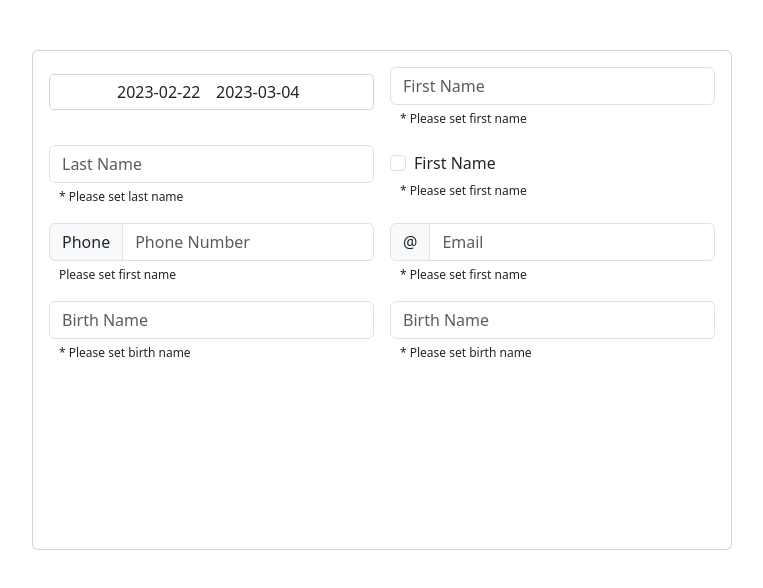
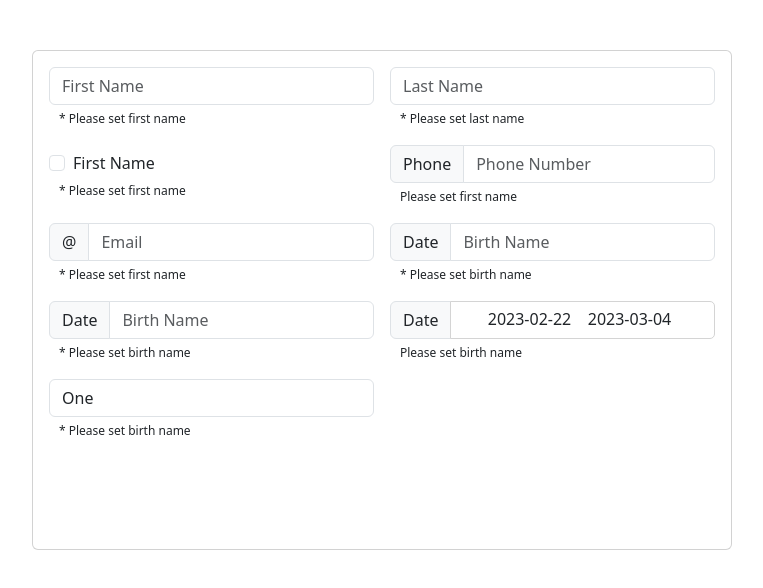
Before and after one commit to TechCodingDeveloper/form-generator, an Angular app: page / in a window 1280 px wide. Shown: the top 588 px of the page, without its empty margins (258-1021 px from the left). Built offline with nearby package versions, Linux system fonts and the light colour scheme.

Commit message:
Add List Input

```diff
--- a/src/app/app.component.ts
+++ b/src/app/app.component.ts
@@ -33,7 +33,6 @@ export class AppComponent {
     this.Inputs = new Array<InputModel<CustomerForm>>();
 
     this.Inputs.push(
-      {Name:x=>x.BirthDay,Title:"Birth Name",Description:"Please set birth name",Format: InputType.DatePeriod } as InputModel<CustomerForm>,
       {Name:x=>x.FirstName,Title:"First Name",Description:"Please set first name",Format: InputType.Text,Validations: [Validators.required,Validators.minLength(10)]  } as InputModel<CustomerForm>,
       {Name:x=>x.LastName,Title:"Last Name",Description:"Please set last name",Format: InputType.Text } as InputModel<CustomerForm>,
       {Name:x=>x.IsSingle,Title:"First Name",Description:"Please set first name",Format: InputType.CheckBox } as InputModel<CustomerForm>,
@@ -41,6 +40,14 @@ export class AppComponent {
       {Name:x=>x.Email,Title:"Email",Description:"Please set first name",Format: InputType.Email} as InputModel<CustomerForm>,
       {Name:x=>x.BirthDay,Title:"Birth Name",Description:"Please set birth name",Format: InputType.Date } as InputModel<CustomerForm>,
       {Name:x=>x.BirthDay,Title:"Birth Name",Description:"Please set birth name",Format: InputType.Date } as InputModel<CustomerForm>,
+      {Name:x=>x.BirthDay,Title:"Birth Name",Description:"Please set birth name",Format: InputType.DatePeriod } as InputModel<CustomerForm>,
+      {Name:x=>x.BirthDay,Title:"Birth Name",Description:"Please set birth name",Format: InputType.List,
+        Child:[
+          {Name:x=>x.BirthDay,Title:"One",Format: InputType.Text },
+          {Name:x=>x.BirthDay,Title:"Two",Format: InputType.Text },
+          {Name:x=>x.BirthDay,Title:"Three",Format: InputType.Text }
+        ] as Array<InputModel<CustomerForm>> } as InputModel<CustomerForm>,
+
 
     );
 
--- a/src/app/component/form-generation/form-generation.component.html
+++ b/src/app/component/form-generation/form-generation.component.html
@@ -54,9 +54,11 @@
         <div [innerHTML]="ShowErrors(item.FormControl)"></div>
       </div>
 
-      <div *ngIf="item.Format ==8" style="margin-top: -7%" >
-        <div class="DatePriod input-group" >
-          <div >
+      <div *ngIf="item.Format ==8">
+        <div class="input-group">
+          <span class="input-group-text">Date</span>
+          <div class="DatePriod">
+            <div>
               <div class="dp-hidden position-absolute">
                 <div class="input-group">
                   <input
@@ -97,7 +99,7 @@
                 />
               </div>
             </div>
-          <div >
+            <div>
               <div class="input-group">
                 <input
                   #dpToDate
@@ -112,15 +114,34 @@
             </div>
           </div>
         </div>
+        <span class="description" *ngIf="item.Description" [innerHTML]="item.Description">* </span>
+      </div>
 
       <div class="form-group field" *ngIf="item.Format == 4">
-        <input type="text" (click)="d.toggle()" 	ngbDatepicker #d="ngbDatepicker" [formControl]="item.FormControl" class="form-control" placeholder="{{item.Title}}"
-               name="Name" />
+        <div class="input-group">
+          <span class="input-group-text">Date</span>
+          <input type="text" (click)="d.toggle()" ngbDatepicker #d="ngbDatepicker" [formControl]="item.FormControl"
+                 class="form-control" placeholder="{{item.Title}}"
+                 name="Name"/>
+        </div>
         <span class="description" *ngIf="item.Description">* {{item.Description}}</span>
         <div [innerHTML]="ShowErrors(item.FormControl)"></div>
       </div>
 
+      <div class="form-group field" *ngIf="item.Format == 7">
+         <span *ngIf="item.Child==null">List Need a Child Component</span>
+         <select class="form-control" *ngIf="item.Child">
+           <option value="" *ngFor="let child of item.Child" [ngValue]="child.Value">{{child.Title}}</option>
+         </select>
+        <span class="description" *ngIf="item.Description">* {{item.Description}}</span>
+        <div [innerHTML]="ShowErrors(item.FormControl)"></div>
       </div>
+    </div>
+
+    <div *ngIf="extentInputs.length%2==1"  class="col-md-6 col-lg-6">
+
+    </div>
+
   </form>
 
 </div>
--- a/src/app/component/form-generation/form-generation.component.scss
+++ b/src/app/component/form-generation/form-generation.component.scss
@@ -13,7 +13,7 @@
 
 
 .description {
- font-size: 12px;
+  font-size: 12px;
   margin-left: 10px;
 }
 
@@ -23,6 +23,7 @@
   border: none;
   padding: 0;
 }
+
 .custom-day {
   text-align: center;
   padding: 0.185rem 0.25rem;
@@ -30,31 +31,33 @@
   height: 2rem;
   width: 2rem;
 }
+
 .custom-day.focused {
   background-color: #e6e6e6;
 }
+
 .custom-day.range,
 .custom-day:hover {
   background-color: rgb(2, 117, 216);
   color: white;
 }
+
 .custom-day.faded {
   background-color: rgba(2, 117, 216, 0.5);
 }
 
-.DatePriod{
+.DatePriod {
   display: flex;
   align-content: center;
   justify-content: center;
   border: 1px solid #d4d4d4;
   border-radius: 5px;
   cursor: text;
-  margin-top: 10px;
-
+  flex: 1;
   & input {
     padding: 5px;
-    background-image:none;
-    background-color:transparent;
+    background-image: none;
+    background-color: transparent;
     -webkit-box-shadow: none;
     -moz-box-shadow: none;
     box-shadow: none;
--- a/src/app/component/form-generation/models/input-model.ts
+++ b/src/app/component/form-generation/models/input-model.ts
@@ -12,7 +12,7 @@ export class InputModel<T> {
   AccessLevel: any;
   Priority?: number;
   Value?: any;
-
+  Child?:Array<InputModel<T>>
 }
 
 
```
Lines whose indentation alone changed are shown as unchanged.
